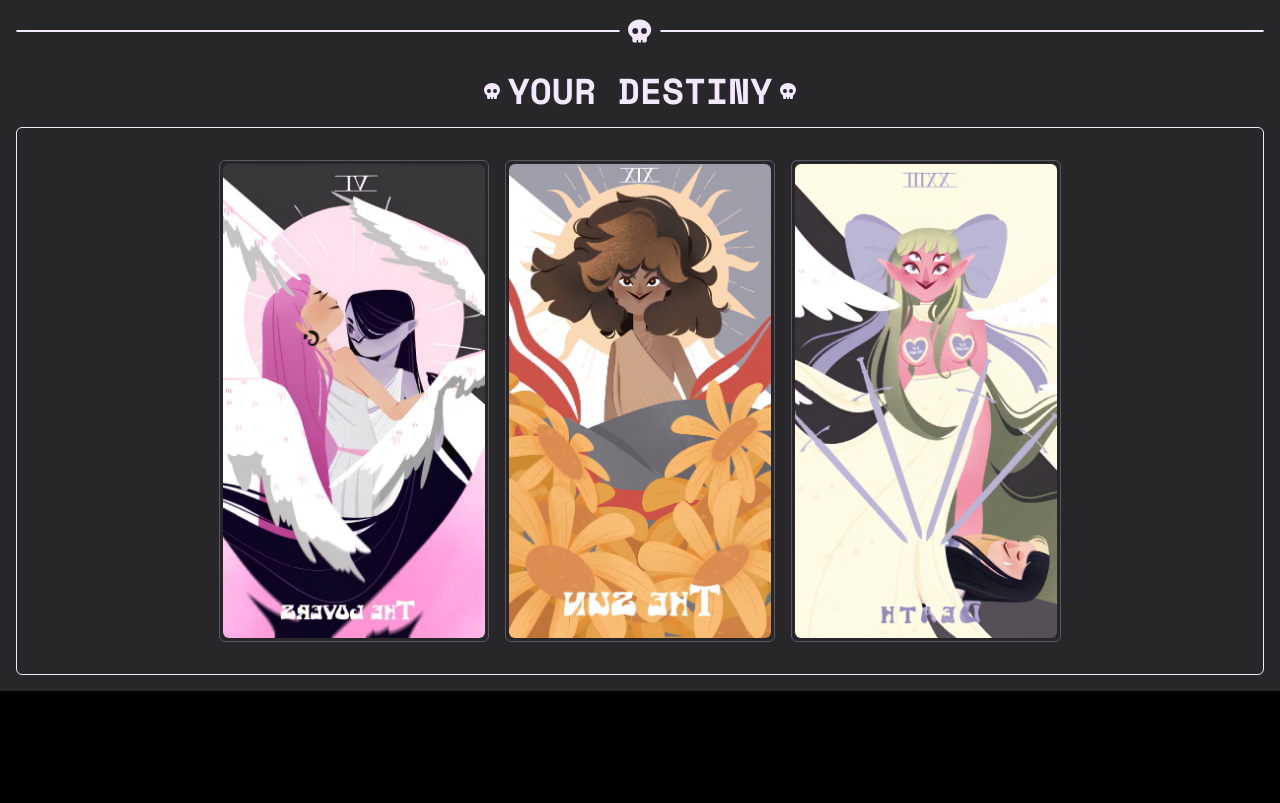
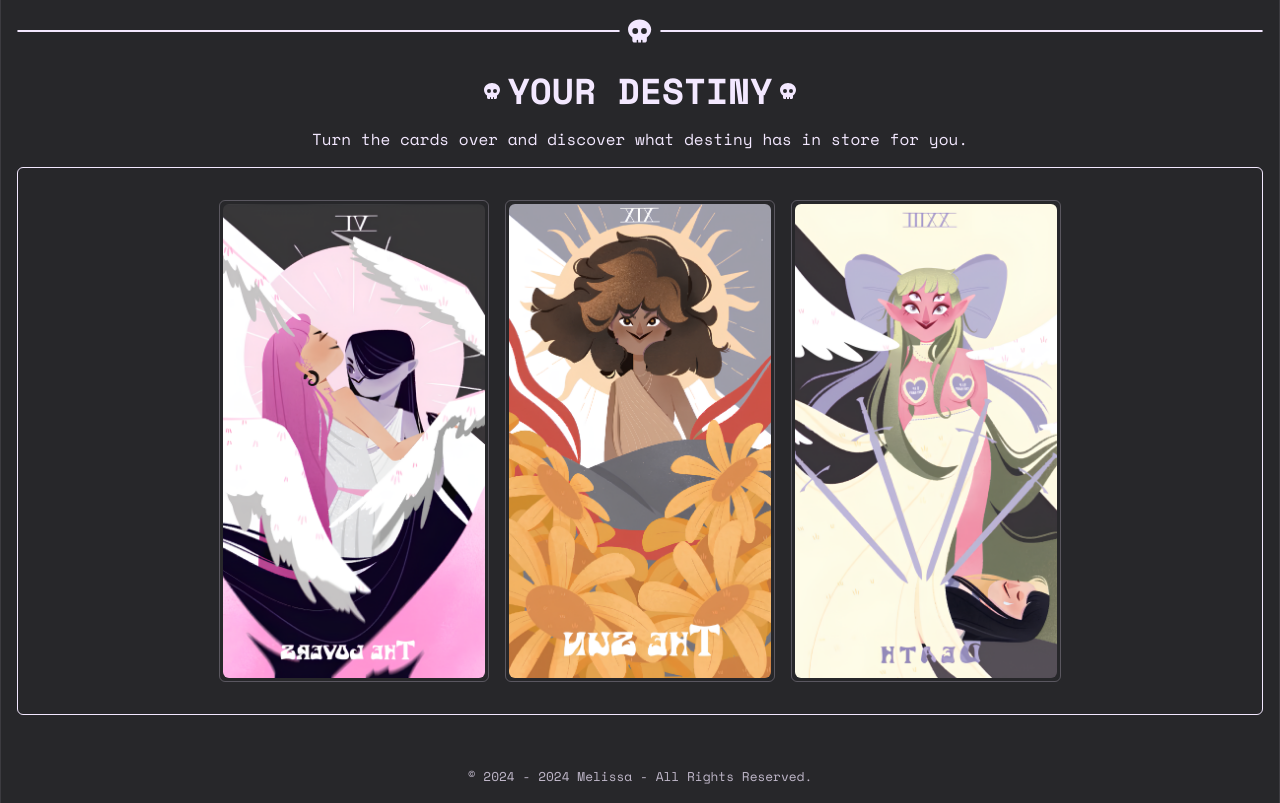
Before and after one commit to h4kv999/MelissaPortfolio, a React (Vite) app: page /thanks in a window 1280 px wide. Shown: the part 1340-2143 px from the top of the page. Before the commit the page ends 2031 px from the top, so only its background shows below. Built offline with nearby package versions, Linux system fonts and the light colour scheme; what @xpd/tailwind-3dtransforms would draw is missing.

Commit message:
Update: Project styles & Add footer

```diff
--- a/src/App.jsx
+++ b/src/App.jsx
@@ -7,10 +7,11 @@ import { About } from "./components/About";
 import { Contact } from "./components/Contact";
 import { Thanks } from "./components/Thanks";
 import { Cards } from "./components/Cards";
+import { Footer } from "./components/Footer";
 
 export function App() {
   return (
-    <div className="bg-zinc-800 max-w-[1280px] m-auto font-spaceMono flex flex-col gap-4 p-4">
+    <div className="bg-zinc-800 max-w-[1280px] m-auto font-spaceMono flex flex-col gap-4 p-4 border-x border-purple-100 border-opacity-10">
       <Router>
         <Header/>
         <Divider/>
@@ -29,6 +30,7 @@ export function App() {
         </Routes>
         <Divider/>
         <Cards/>
+        <Footer/>
       </Router>
     </div>
   )
--- a/src/components/Cards.jsx
+++ b/src/components/Cards.jsx
@@ -10,6 +10,7 @@ export function Cards(){
     return(
         <Fragment>
             <Headline text="Your destiny"/>
+            <p className="text-purple-100 text-center">Turn the cards over and discover what destiny has in store for you.</p>
             <div className="flex justify-center gap-4 border border-purple-100 px-4 py-8 rounded-md">
                 <Card image={ images.cards.card1 }/>
                 <Card image={ images.cards.card2 }/>
--- /dev/null
+++ b/src/components/Footer.jsx
@@ -0,0 +1,7 @@
+export function Footer(){
+    return(
+        <div className="text-center px-4 pt-8">
+            <small className="text-purple-100 opacity-75">© 2024 - 2024 Melissa - All Rights Reserved.</small>
+        </div>
+    )
+}
--- a/src/index.css
+++ b/src/index.css
@@ -4,7 +4,7 @@
 
 @layer base {
     body {
-      @apply bg-black
+      @apply bg-zinc-800
     }
 
     ::-webkit-scrollbar {
```
